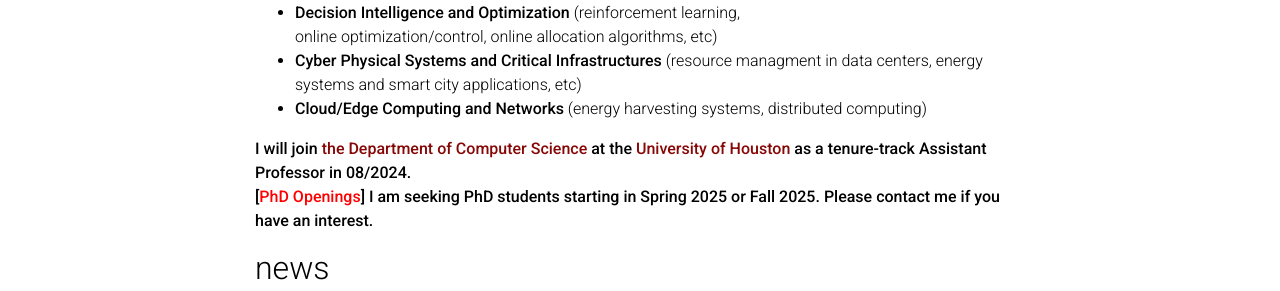
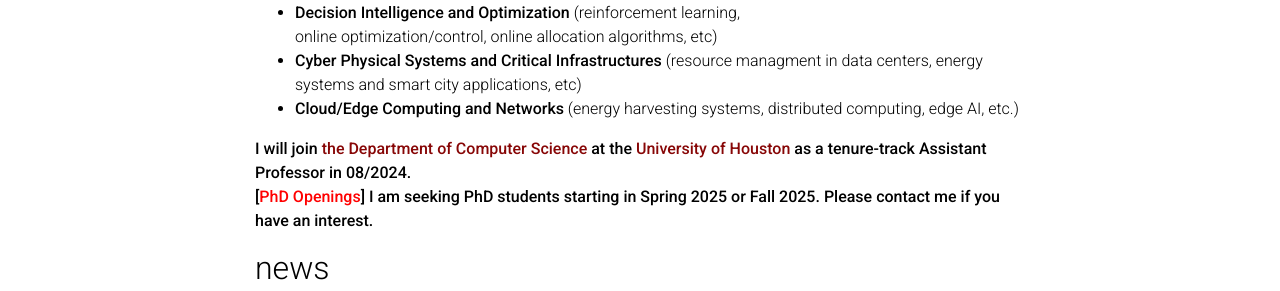
Before and after one commit to JYang-AI/jyang-ai.github.io, a Jekyll site: the page built from _pages/about.md, in a window 1280 px wide and 900 px high, scrolled down 351 px. Shown: the part 161-452 px from the top of the window. Built offline with Jekyll 4.4.1, drawn with Linux system fonts in a browser that asks for light colours; full-size pictures stand in for the smaller copies a plugin makes; some web fonts are replaced; comment, search, counter and statistics services are not loaded; a style sheet for code colours, icons or effects is not loaded.

Commit message:
Update about.md

```diff
--- a/_pages/about.md
+++ b/_pages/about.md
@@ -23,7 +23,7 @@
 + **Machine Learning and Artificial Intelligence** (trustworthy ML, learning-augmented algorithms, efficient large AI models, etc)
 + **Decision Intelligence and Optimization** (reinforcement learning, online optimization/control, online allocation algorithms,  etc)
 + **Cyber Physical Systems and Critical Infrastructures** (resource managment in data centers, energy systems and smart city applications, etc)
-+ **Cloud/Edge Computing and Networks** (energy harvesting systems, distributed computing)
++ **Cloud/Edge Computing and Networks** (energy harvesting systems, distributed computing, edge AI, etc.)
 
 
 **I will join [the Department of Computer Science](https://www.uh.edu/nsm/computer-science/) at the [University of Houston](https://www.uh.edu) as a tenure-track Assistant Professor in 08/2024.** \
```
